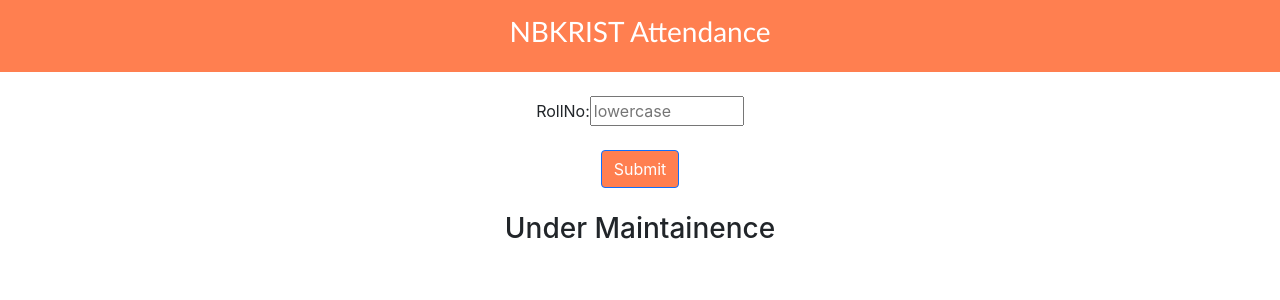
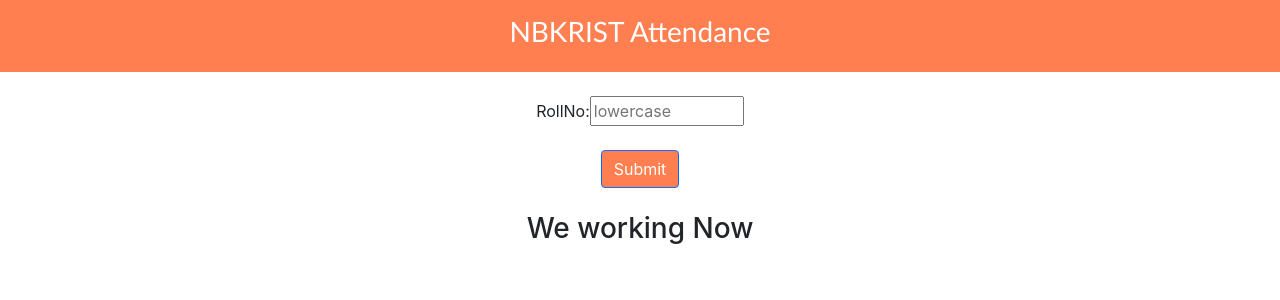
Before and after one commit to MahidharMannuru5/AttNbkrist, a React (Create React App) app: page / in a window 1280 px wide. Shown: the top 300 px of the page. Built offline with nearby package versions, Linux system fonts and the light colour scheme.

Commit message:
fixedissue

```diff
--- a/src/components/Attendance.js
+++ b/src/components/Attendance.js
@@ -45,10 +45,10 @@ export default function Attendance() {
 <button class="btn btn-primary" onClick={attendance}>Submit</button>
 </div>
 <br></br>
-{post?.percent && <h3>Percentage:{post.percent}</h3>}
+{post?.percent &&<h3>Your Percentage:{post.percent}</h3>}
    {error?.percent && <h1>{error.percent}</h1>}
-   <h3>Under Maintainence</h3>
     </div>
+    <h3>We working Now</h3>
     </>
   );
 
```
